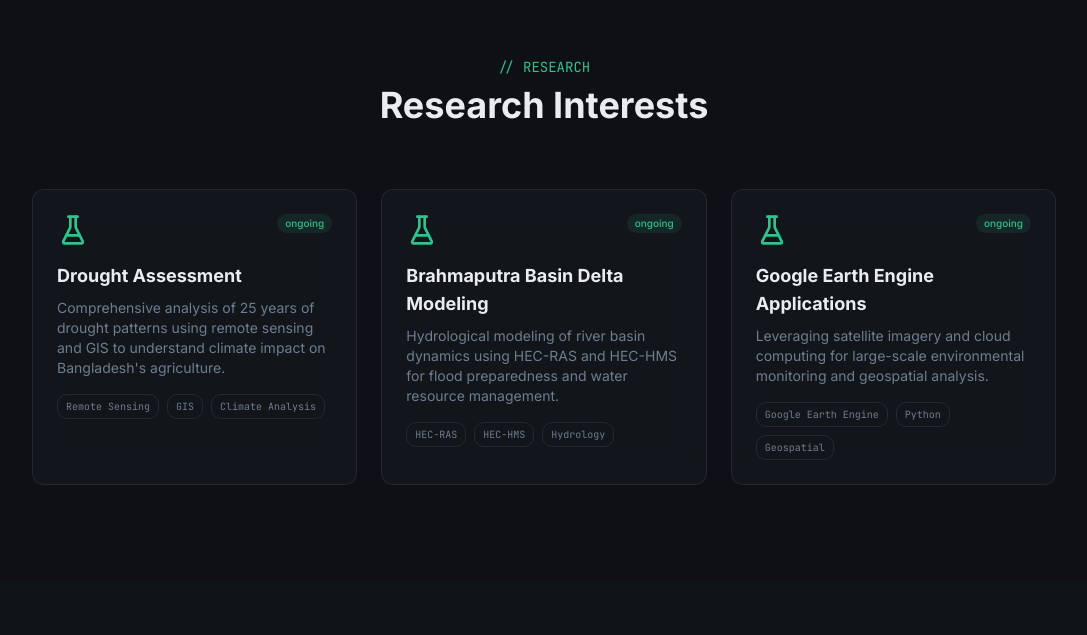
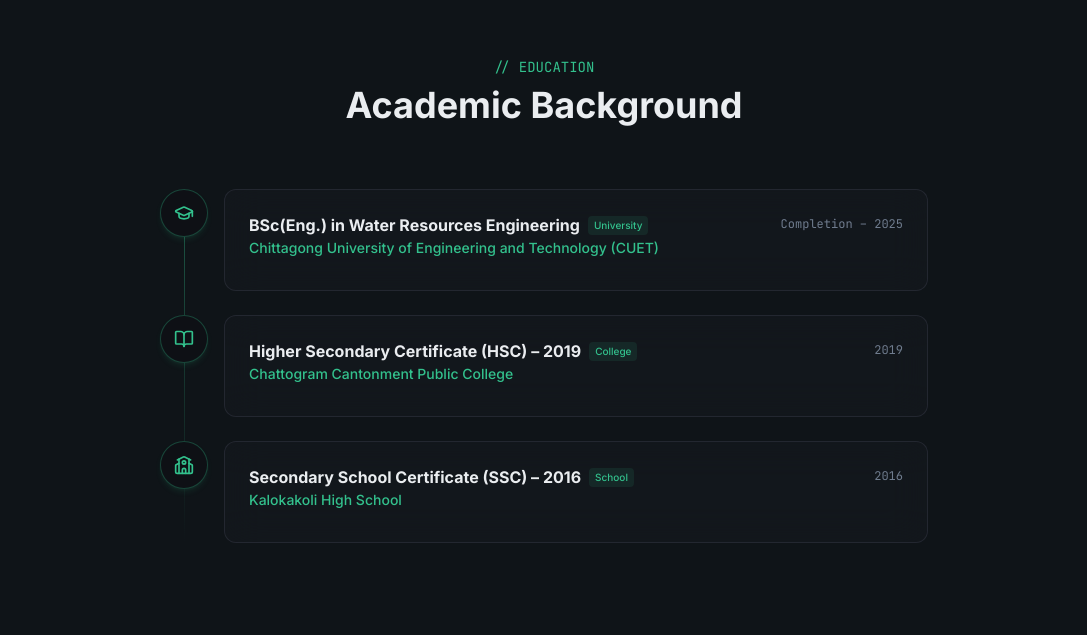
Before and after one commit to aminultodvob/portfolio, a React (Vite) app: page / in a window 1280 px wide. Shown: the part 1505-2140 px from the top of the page, without its empty margins (96-1183 px from the left). Built offline with nearby package versions, Linux system fonts and the light colour scheme; no server answers; the HTML template or start-up script is replaced by a standard one.

Commit message:
Add EducationSection with BSc CUET, HSC, SSC entries; reorder Research after Experience

```diff
--- /dev/null
+++ b/src/components/EducationSection.tsx
@@ -0,0 +1,108 @@
+import { motion } from "framer-motion";
+import { GraduationCap, BookOpen, School } from "lucide-react";
+
+interface EducationEntry {
+    id: string;
+    degree: string;
+    institution: string;
+    year: string;
+    icon: React.ElementType;
+    badge?: string;
+}
+
+const educationData: EducationEntry[] = [
+    {
+        id: "edu1",
+        degree: "BSc(Eng.) in Water Resources Engineering",
+        institution: "Chittagong University of Engineering and Technology (CUET)",
+        year: "Completion – 2025",
+        icon: GraduationCap,
+        badge: "University",
+    },
+    {
+        id: "edu2",
+        degree: "Higher Secondary Certificate (HSC) – 2019",
+        institution: "Chattogram Cantonment Public College",
+        year: "2019",
+        icon: BookOpen,
+        badge: "College",
+    },
+    {
+        id: "edu3",
+        degree: "Secondary School Certificate (SSC) – 2016",
+        institution: "Kalokakoli High School",
+        year: "2016",
+        icon: School,
+        badge: "School",
+    },
+];
+
+const EducationSection = () => {
+    return (
+        <section id="education" className="py-24 relative">
+            <div className="absolute inset-0 bg-primary/[0.02]" />
+            <div className="container mx-auto px-6 relative z-10">
+                <motion.div
+                    initial={{ opacity: 0, y: 20 }}
+                    whileInView={{ opacity: 1, y: 0 }}
+                    viewport={{ once: true }}
+                    className="text-center mb-16"
+                >
+                    <p className="text-primary text-sm font-mono mb-2">// EDUCATION</p>
+                    <h2 className="text-3xl md:text-4xl font-bold text-foreground">Academic Background</h2>
+                </motion.div>
+
+                <div className="max-w-3xl mx-auto relative">
+                    {/* Vertical timeline line */}
+                    <div className="absolute left-6 top-0 bottom-0 w-px bg-gradient-to-b from-primary/40 via-primary/20 to-transparent hidden sm:block" />
+
+                    <div className="space-y-6">
+                        {educationData.map((entry, i) => (
+                            <motion.div
+                                key={entry.id}
+                                initial={{ opacity: 0, x: -20 }}
+                                whileInView={{ opacity: 1, x: 0 }}
+                                viewport={{ once: true }}
+                                transition={{ delay: i * 0.12 }}
+                                className="sm:pl-16 relative"
+                            >
+                                {/* Timeline dot */}
+                                <div className="absolute left-0 top-0 hidden sm:flex items-center justify-center w-12 h-12 rounded-full bg-background border border-primary/30 shadow-md shadow-primary/10">
+                                    <entry.icon className="w-5 h-5 text-primary" />
+                                </div>
+
+                                <div className="glass-card-hover p-6">
+                                    <div className="flex flex-col sm:flex-row sm:items-start sm:justify-between gap-2 mb-2">
+                                        <div className="flex items-center gap-2 sm:hidden mb-1">
+                                            <entry.icon className="w-4 h-4 text-primary shrink-0" />
+                                        </div>
+                                        <div>
+                                            <div className="flex items-center gap-2 flex-wrap">
+                                                <h3 className="text-base font-bold text-foreground leading-snug">
+                                                    {entry.degree}
+                                                </h3>
+                                                {entry.badge && (
+                                                    <span className="px-1.5 py-0.5 text-[10px] bg-primary/10 text-primary rounded font-medium whitespace-nowrap">
+                                                        {entry.badge}
+                                                    </span>
+                                                )}
+                                            </div>
+                                            <p className="text-sm text-primary font-medium mt-0.5">
+                                                {entry.institution}
+                                            </p>
+                                        </div>
+                                        <span className="text-xs text-muted-foreground font-mono whitespace-nowrap mt-0.5">
+                                            {entry.year}
+                                        </span>
+                                    </div>
+                                </div>
+                            </motion.div>
+                        ))}
+                    </div>
+                </div>
+            </div>
+        </section>
+    );
+};
+
+export default EducationSection;
--- a/src/components/Navbar.tsx
+++ b/src/components/Navbar.tsx
@@ -5,9 +5,10 @@
 
 const navLinks = [
   { href: "#about", label: "About" },
-  { href: "#research", label: "Research" },
+  { href: "#education", label: "Education" },
   { href: "#projects", label: "Projects" },
   { href: "#experience", label: "Experience" },
+  { href: "#research", label: "Research" },
   { href: "#awards", label: "Awards" },
   { href: "#leadership", label: "Leadership" },
   { href: "#contact", label: "Contact" },
--- a/src/pages/Index.tsx
+++ b/src/pages/Index.tsx
@@ -1,6 +1,7 @@
 import Navbar from "@/components/Navbar";
 import HeroSection from "@/components/HeroSection";
 import AboutSection from "@/components/AboutSection";
+import EducationSection from "@/components/EducationSection";
 import ResearchSection from "@/components/ResearchSection";
 import ProjectsSection from "@/components/ProjectsSection";
 import ExperienceSection from "@/components/ExperienceSection";
@@ -18,9 +19,10 @@
       <Navbar />
       <HeroSection />
       <AboutSection />
-      <ResearchSection />
+      <EducationSection />
       <ProjectsSection />
       <ExperienceSection />
+      <ResearchSection />
       <AwardsSection />
       <CertificationsSection />
       <LeadershipSection />
```
